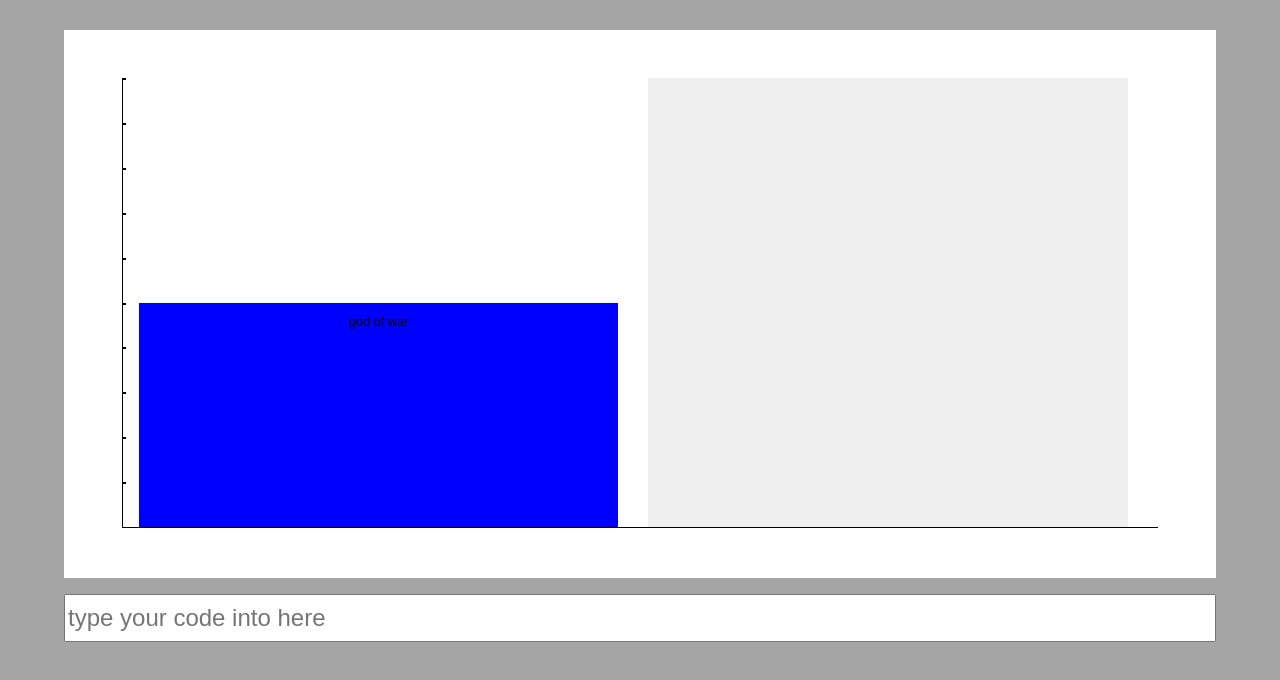
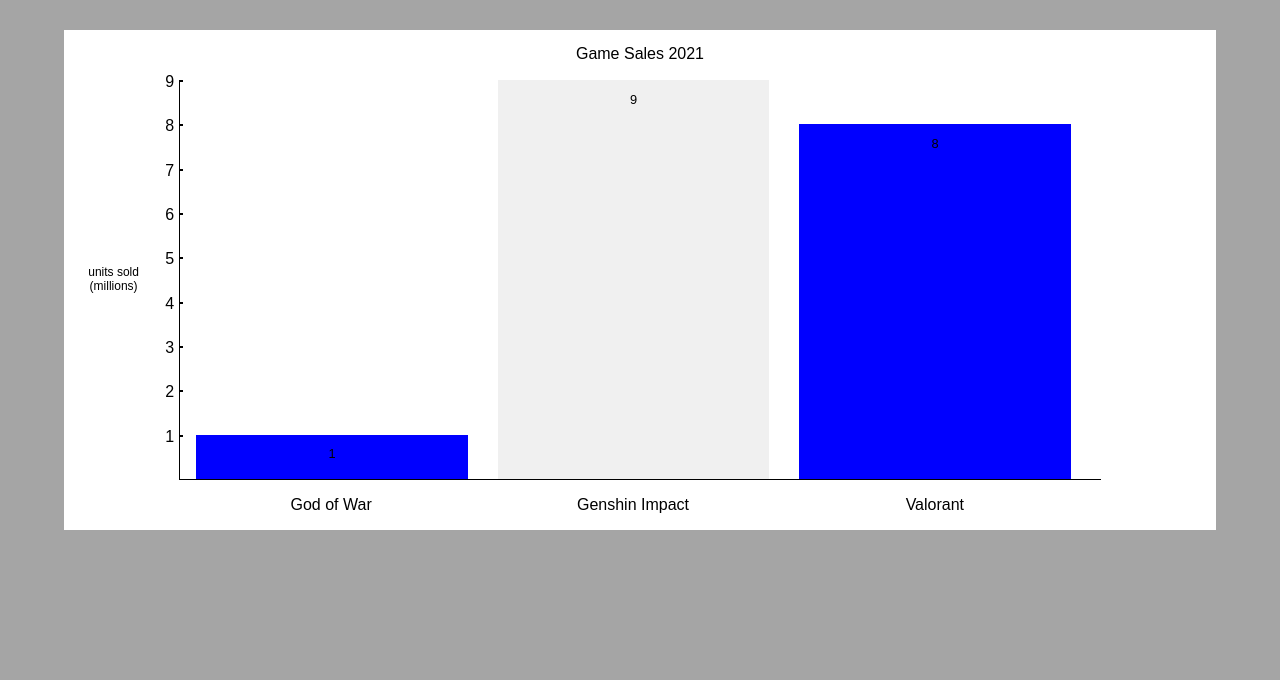
Before and after one commit to meteora277/bar-chart-project, a website: page index.html in a window 1280 px wide. Drawn offline with nearby package versions, Linux system fonts and the light colour scheme.

Commit message:
finished styling bar labels and implemented numbers beside the y-axis ticks

```diff
--- a/index.html
+++ b/index.html
@@ -11,9 +11,8 @@
 </head>
 <body>
   <div id="root">
+
   </div>
-  <input type="text" id="code" class="code" placeholder="type your code into here">
-
   <script src="https://ajax.googleapis.com/ajax/libs/jquery/3.6.0/jquery.min.js"></script>
   <script src="scripts.js"></script>
 </body>
--- a/scripts.js
+++ b/scripts.js
@@ -2,23 +2,25 @@
 
 let options = {
   title:"Game Sales 2021",
-  titleColor:"#FFFFFF",
+  titleColor:"#000000",
   fontSize: "16px",
-  labels:["god of war"],
+  labels:["god of war", "henlo world"],
   labelColor: "#000000",
   colors: ["#0000FF","#F0F0F0"],
   gap: "30px",
   xAxis: "game",
   yAxis: "units sold",
-  yAxisTicks: 10
+  yAxisTicks: 9
 };
-let data = [1,2]
+let data = [1,9,8]
 
-function createContainer(element){
+//create empty basic container with the divs needed for graph, later functions will target this container
 
-  $(element).add(`
-    <div class="title"></div>
-    <div class="bar-charts-container" >
+function createContainer(target){
+
+  $(target).add(`
+    <div class="bar-charts-container" id="bar-charts-container">
+      <div class="y-axis-title">units sold (millions)</div>
       <div class="plot-grid y-plot-line x-plot-line">
         <div class="bar-container">
 
@@ -26,13 +28,21 @@
         <div class="tick-container">
 
         </div>
-    </div>
-    </div>
-  `).appendTo(element)
+      </div>
+      <div class="rightlabel"></div>
+      <div class="labels-container">
+        <div class="label">God of War</div>
+        <div class="label">Genshin Impact</div>
+        <div class="label">Valorant</div>
+      </div>
+      </div>
+
+  `).appendTo(target)
 
 }
 
-function createBars(array, { colors, gap, labels }){
+//targets the
+function createBars(array, { colors, gap}){
 
   let sortedArray = [...array].sort((a,b) => a - b)
   let largestItem = sortedArray[ sortedArray.length -1 ]
@@ -41,7 +51,7 @@
 
     $(".bar-container").add(`
       <div class="bar" style="height: ${item / largestItem * 100}%; background:${colors[index] || colors[0] || "black"}">
-        <p>${labels[index]|| ""}</p>
+        <p>${array[index]|| ""}</p>
       </div`).appendTo(".bar-container")
 
   })
@@ -51,24 +61,31 @@
 
 }
 
-function createTicks(num){
+function createTicks({yAxisTicks}){
 
-  for (let i = 0; i < num ; i++){
+  for (let i = 0; i < yAxisTicks ; i++){
 
-    $(".tick-container").add("<div class='tick'></div>").appendTo(".tick-container")
+
+
+    $(".tick-container").add(`<div class='tick'><p class='tick-num'>${yAxisTicks - i}</p></div>`).appendTo(".tick-container")
 
   }
 
 }
-let element = document.getElementById("root")
-
-createContainer(element)
-createBars(data, options)
-createTicks(10)
 
 
 
+function createTitle({title, fontSize, titleColor}){
 
+  $(`<div class="title" style="font-size: ${fontSize}; color: ${titleColor};">${title}</div>`).prependTo("#bar-charts-container")
+
+}
+let root = document.getElementById("root")
+
+createContainer(root)
+createBars(data, options)
+createTicks(options)
+createTitle(options)
 
 //data will be plotted lines
 
--- a/style.css
+++ b/style.css
@@ -6,9 +6,8 @@
   --title-color: "#FFFFFF";
   --title-font-size: "16px";
   --gap: 2rem;
-  --number-of-items: 4;
-
-
+  --number-of-items: 3;
+  --y-label: "units sold (millions)"
 }
 
 #root{
@@ -35,47 +34,76 @@
   font-family: Arial, Helvetica, sans-serif;
 
 }
-.code{
 
-  margin-top: 4rem;
-height: 3rem;
-font-size: 1.5rem;;
-width:100%;
-
-}
 
 .bar-charts-container{
 
   height: 100%;
   width: 100% ;
+  display: grid;
+  grid-template-columns: 10% 80% 10%;
+  grid-template-rows: 10% 80% 10%;
+  grid-template-areas:
+    "title title title"
+    "left-label chart right-label"
+    "label label label";
+  background: white;
+
+}
+.y-axis-title{
+
+  display: grid;
+  font-size: clamp(2px ,12px, 16px);
+  place-items: center;
+  padding: 0.5rem 1.5rem 0.5rem 0.5rem;
+  text-align: center;
+  grid-area: left-label;
+
+}
+.labels-container{
+
+  height:3rem;
+  width: 100%;
+  padding-left: calc(10% + 1rem);
+  padding-right: 10%;
+  margin-top: 1rem;
+  display: flex;
+}
+.label {
+
   display: flex;
   justify-content: center;
-  background: white;
-  margin-bottom: 2rem;
+  width: calc(100% / var(--number-of-items));
+  margin-right: var(--gap);
+
 
 }
+
 .title{
 
   height: 3rem;
   background: white ;
-  width: var(--chart-width);
   display: flex;
   justify-content: center;
   flex-direction: column;
   text-align: center;
+  grid-area: title;
+}
 
-
-
-
-}
 
 .plot-grid{
 
   position:relative;
-  width: 90%;
-  height:90%;
+  width: 100%;
+  height:100%;
   background: white;
   padding-left: 1rem;
+  grid-area: chart;
+
+}
+.labels-container{
+
+  grid-area: label;
 
 }
 
@@ -103,13 +131,18 @@
   display:flex;
   flex-direction: column;
   justify-content: space-evenly;
-
-
 }
 .tick{
 
   height:100%;
   border-top: 2px solid black;
+  position: relative;
+
+}
+.tick-num{
+  position: absolute;
+  left: -15px;
+  top: -25px
 
 }
 .bar-container{
@@ -120,8 +153,8 @@
   display: flex;
   flex-direction: row;
   justify-content: space-around;
+}
 
-}
 .bar{
 
   background-color: orange;
```
